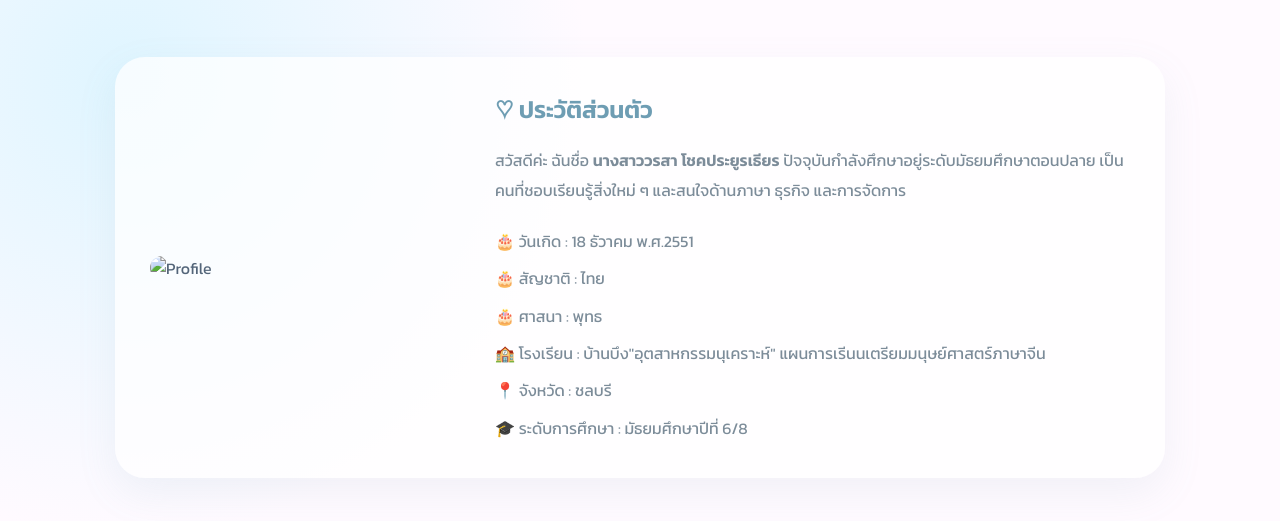
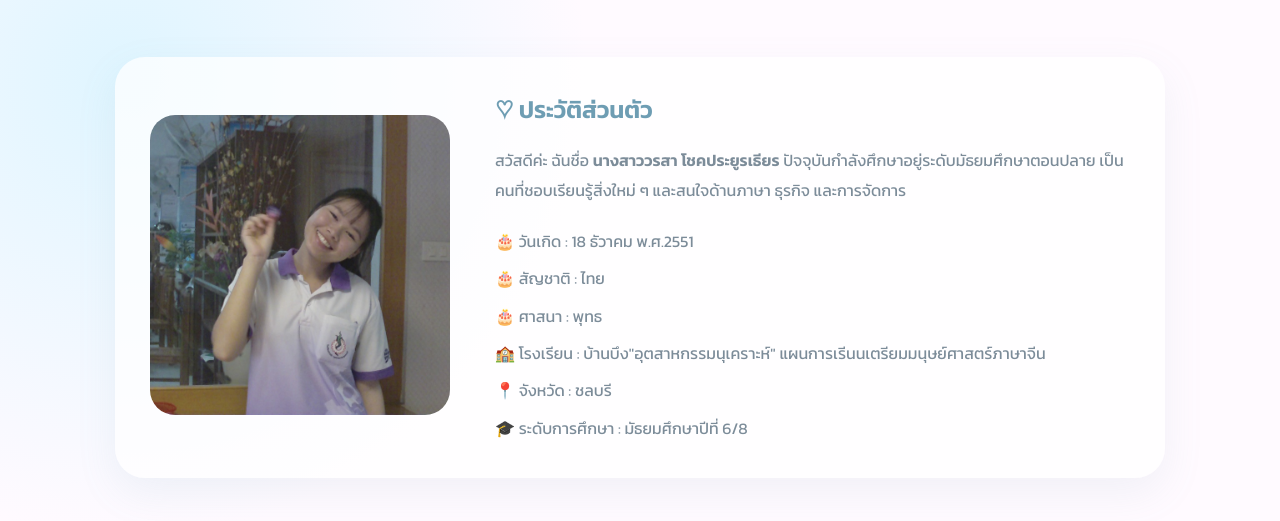
Before and after one commit to bb38045-hub/bb38045, a plain HTML site: page about.html in a window 1280 px wide. Shown: the part 279-800 px from the top of the page. Drawn offline with Linux system fonts and the light colour scheme.

Commit message:
Update about.html

```diff
--- a/about.html
+++ b/about.html
@@ -52,7 +52,7 @@
 
         <div class="profile-box">
 
-            <img src="images/profile.jpg" alt="Profile">
+            <img src="IMG_1272.jpeg" alt="Profile">
 
         </div>
 
```
